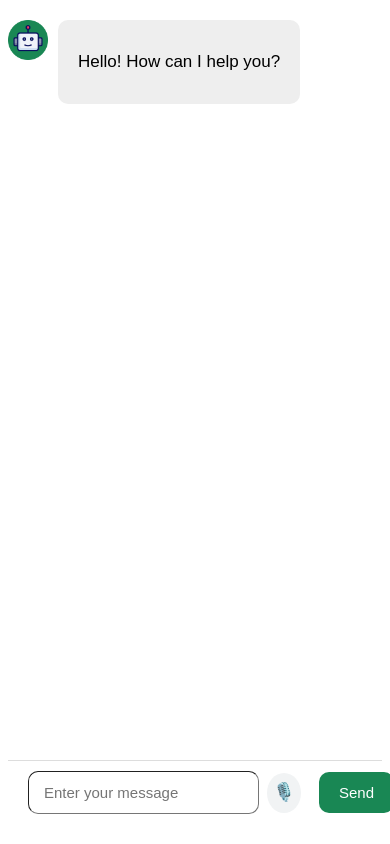
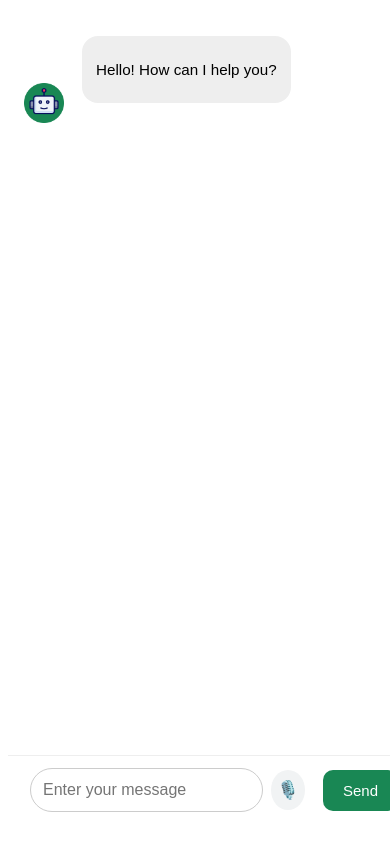
Before and after one commit to MarcusKE-dev/Chatbot, a React (Vite) app: page / in a window 390 px wide. Built offline with nearby package versions, Linux system fonts and the light colour scheme; no server answers; what groq-sdk would draw is missing.

Commit message:
Add responsive mobile layout and touch scrolling optimizations

```diff
--- a/src/App.css
+++ b/src/App.css
@@ -7,3 +7,13 @@
       display: flex;
       flex-direction: column;
     }
+    .app-container {
+  display: flex;
+  flex-direction: column;
+  height: 100svh; /* Locks height to the phone's viewable screen */
+  width: 100vw;
+  max-width: 600px; /* Centers it nicely if opened on a desktop */
+  margin: 0 auto;
+  overflow: hidden; /* Prevents the whole browser screen from scrolling */
+  background-color: #ffffff;
+}
--- a/src/components/ChatInput.css
+++ b/src/components/ChatInput.css
@@ -58,3 +58,20 @@
   50% { transform: scale(1.05); }
   100% { transform: scale(1); }
 }
+.chat-input-container {
+  display: flex;
+  gap: 8px;
+  padding: 12px;
+  background: #ffffff;
+  border-top: 1px solid #eee;
+  flex-shrink: 0;
+}
+
+.chat-input {
+  flex: 1;
+  padding: 12px;
+  border: 1px solid #ccc;
+  border-radius: 24px;
+  font-size: 16px;
+  outline: none;
+}
--- a/src/components/ChatMessage.css
+++ b/src/components/ChatMessage.css
@@ -30,3 +30,27 @@
   font-family: monospace;
   font-size: 0.9rem;
 }
+.user-message, .robot-message {
+  display: flex;
+  align-items: flex-end;
+  gap: 8px;
+  max-width: 85%; /* Keeps bubbles from touching the opposite side of the phone */
+}
+
+.user-message {
+  align-self: flex-end;
+}
+
+.robot-message {
+  align-self: flex-start;
+}
+
+.message {
+  padding: 10px 14px;
+  border-radius: 16px;
+  font-size: 0.95rem;
+
+
+  word-break: break-word;
+  overflow-wrap: break-word;
+}
--- a/src/components/ChatMessages.css
+++ b/src/components/ChatMessages.css
@@ -46,3 +46,15 @@
     opacity: 1;
   }
 }
+.messages-container {
+  flex: 1;
+  overflow-y: auto;
+  padding: 16px;
+  display: flex;
+  flex-direction: column;
+  gap: 12px;
+
+
+  -webkit-overflow-scrolling: touch; /* Enables fluid momentum scrolling on iPhones */
+  scroll-behavior: smooth;
+}
```
